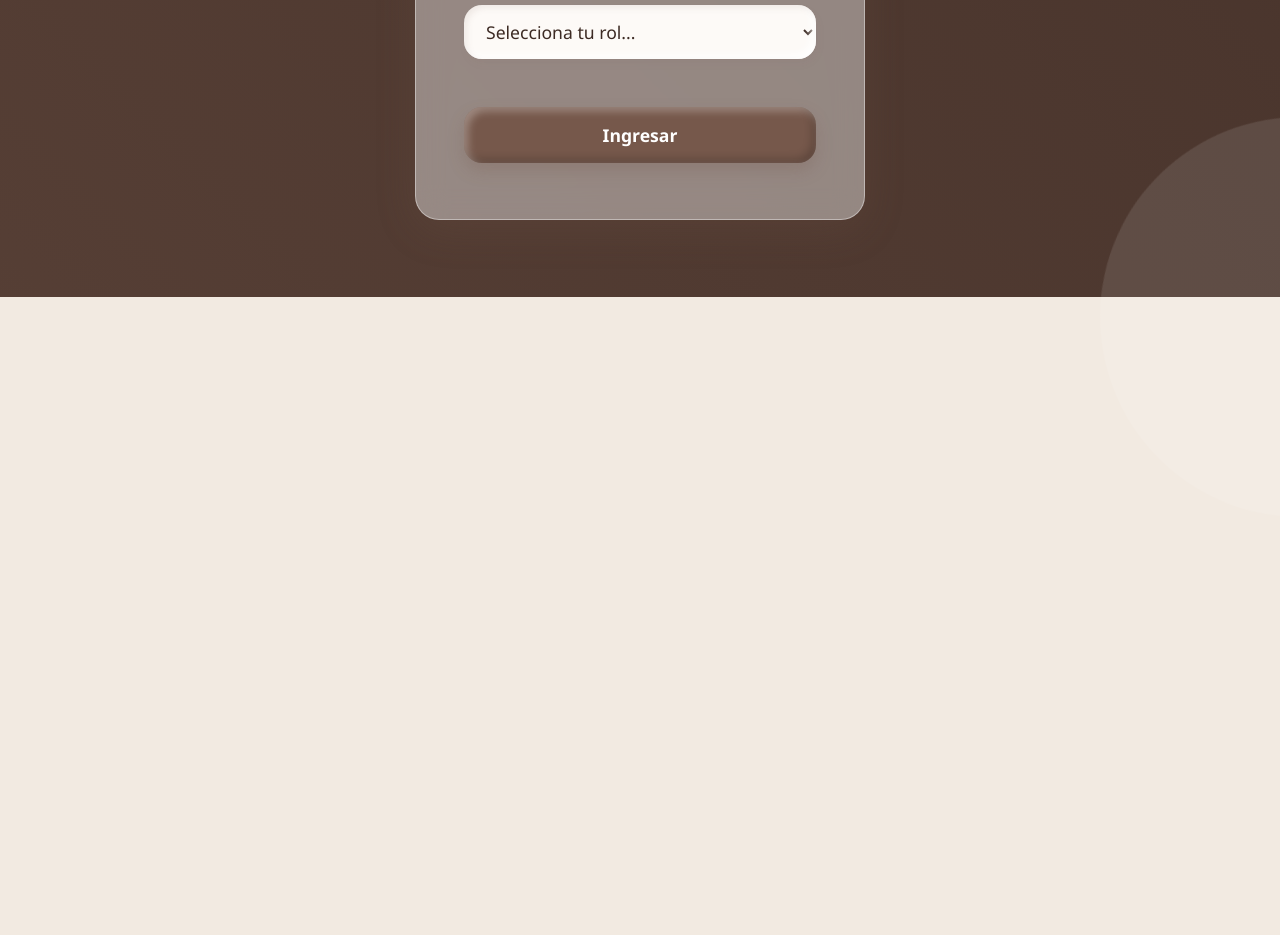
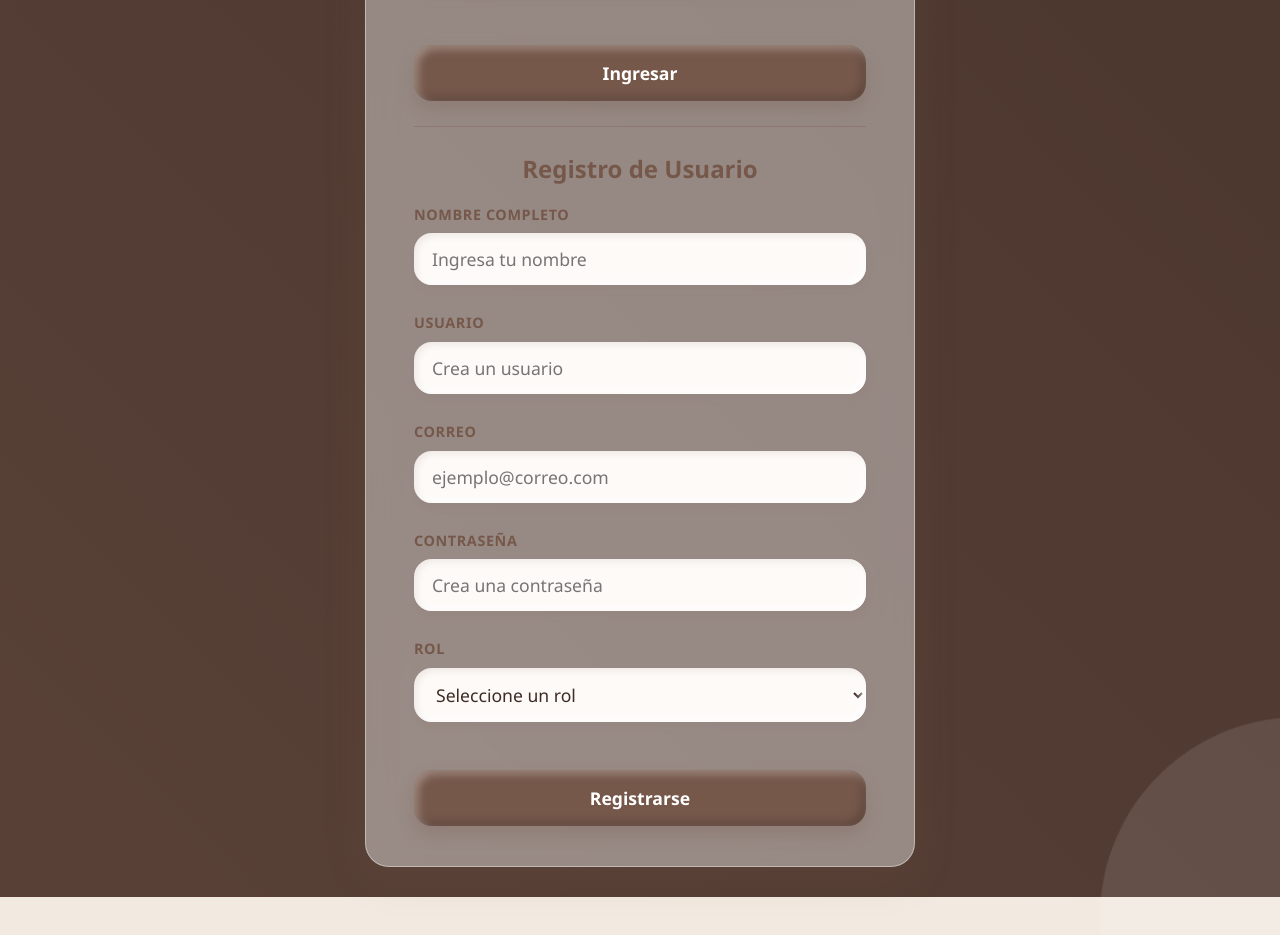
Before and after one commit to shadry005/inventario-app, a plain HTML site: page frontend/index.html in a window 1280 px wide. Shown: the part 503-1438 px from the top of the page. Before the commit the page ends 1072 px from the top, so only its background shows below. Drawn offline with Linux system fonts and the light colour scheme.

Commit message:
Commit:  interfaz de registro de usuarios

```diff
--- a/frontend/index.html
+++ b/frontend/index.html
@@ -27,7 +27,8 @@
         /* Contenedor principal con fondo estático */
         body {
             background-color: var(--bg-color-static);
-            height: 100vh;
+            min-height: 100vh;
+            padding: 30px 0;
             display: flex;
             justify-content: center;
             align-items: center;
@@ -95,9 +96,9 @@
             -webkit-backdrop-filter: blur(15px);
             border: 1px solid var(--glass-border);
             border-radius: 24px;
-            padding: 3.5rem 3rem; /* Espaciado interno aumentado */
+            padding: 2.5rem 3rem; /* Espaciado interno aumentado */
             width: 100%;
-            max-width: 450px;
+            max-width: 550px;
             box-shadow: 0 10px 40px 0 rgba(118, 88, 75, 0.2);
             text-align: center;
             z-index: 1; /* Por encima del fondo animado */
@@ -220,6 +221,24 @@
             0% { transform: translate(-100%, -100%) rotate(45deg); }
             100% { transform: translate(100%, 100%) rotate(45deg); }
         }
+        /* --------- Registro --------- */
+
+.separator{
+    margin:25px 0;
+    border:none;
+    border-top:1px solid rgba(118,88,75,.3);
+}
+
+.register-title{
+    font-size:1.5rem;
+    color:var(--primary-brown);
+    margin-bottom:20px;
+    font-weight:700;
+}
+
+.register-form{
+    margin-top:20px;
+}
     </style>
 </head>
 <body>
@@ -257,7 +276,71 @@
 
             <button type="submit" class="btn-submit">Ingresar</button>
         </form>
+        <hr class="separator">
+
+<h2 class="register-title">Registro de Usuario</h2>
+
+<form action="procesar_registro.php" method="POST" class="register-form">
+
+    <div class="form-group">
+        <label for="nombre">Nombre Completo</label>
+        <input type="text"
+               id="nombre"
+               name="nombre"
+               class="clay-input"
+               placeholder="Ingresa tu nombre"
+               required>
     </div>
 
+    <div class="form-group">
+        <label for="usuarioRegistro">Usuario</label>
+        <input type="text"
+               id="usuarioRegistro"
+               name="usuario"
+               class="clay-input"
+               placeholder="Crea un usuario"
+               required>
+    </div>
+
+    <div class="form-group">
+        <label for="correo">Correo</label>
+        <input type="email"
+               id="correo"
+               name="correo"
+               class="clay-input"
+               placeholder="ejemplo@correo.com"
+               required>
+    </div>
+
+    <div class="form-group">
+        <label for="passwordRegistro">Contraseña</label>
+        <input type="password"
+               id="passwordRegistro"
+               name="password"
+               class="clay-input"
+               placeholder="Crea una contraseña"
+               required>
+    </div>
+
+    <div class="form-group">
+        <label for="rolRegistro">Rol</label>
+        <select
+            id="rolRegistro"
+            name="rol"
+            class="clay-input"
+            required>
+
+            <option value="" disabled selected>Seleccione un rol</option>
+            <option value="cliente">Cliente</option>
+            <option value="trabajador">Trabajador</option>
+
+        </select>
+    </div>
+
+    <button type="submit" class="btn-submit">
+        Registrarse
+    </button>
+</form>
+    </div>
 </body>
 </html>
```
